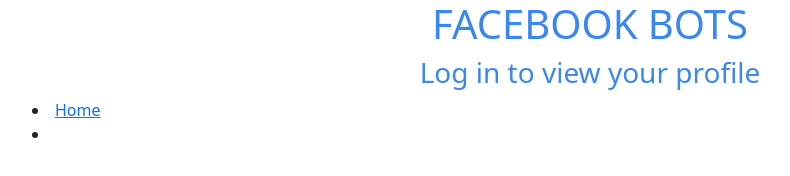
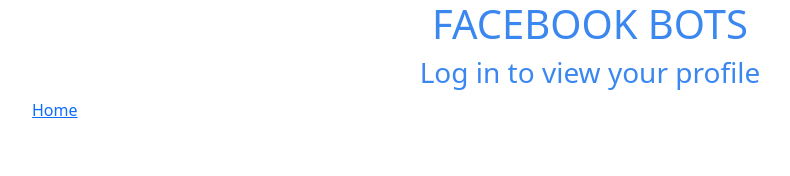
Before and after one commit to HarshaVardhanReddy18/HarshaVardhanReddy18.github.io, a plain HTML site: page index.html in a window 1280 px wide. Shown: the whole page, without its empty margins (50-840 px from the left). Drawn offline with nearby package versions, Linux system fonts and the light colour scheme.

Commit message:
Commit 15

```diff
--- a/index.html
+++ b/index.html
@@ -189,10 +189,10 @@
     </script>
     <h3 id="heading">Log in to view your profile</h3>
     <div class="container">
-    	<li><a href="index.html">Home</a></li>
-        <li><a id="logout" href="#" onclick="logout()">Logout</a></li>
-        <fb:login-button id="fb-btn" scope="public_profile,email,user_birthday,user_location,user_posts" onlogin="checkLoginState();">
-        </fb:login-button>
+	   	<a href="index.html">Home</a>
+	    <a id="logout" href="#" onclick="logout()">Logout</a>
+	    <fb:login-button id="fb-btn" scope="public_profile,email,user_birthday,user_location,user_posts" onlogin="checkLoginState();">
+	    </fb:login-button>
     </div>
     <div id="profile"></div>
     <div id="feed"></div>
```
